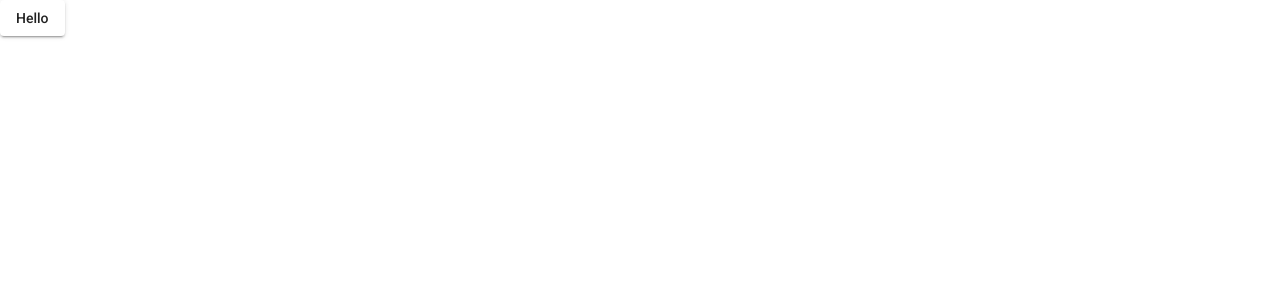
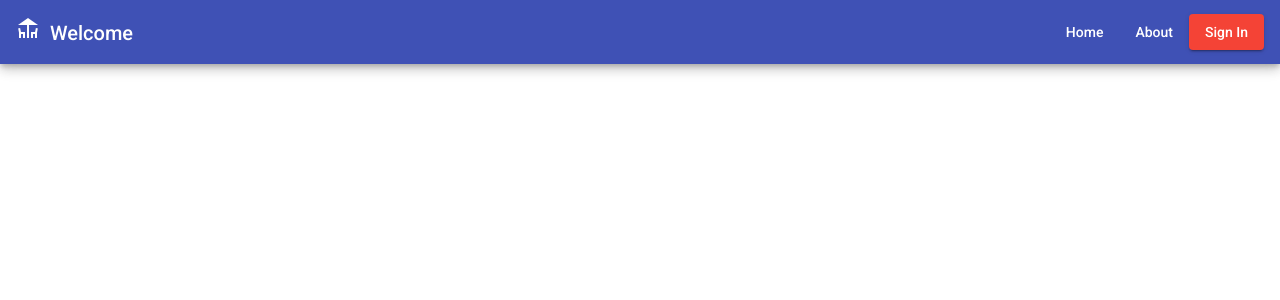
Before and after one commit to deleteLater/my-first-full-stack-web-app, an Angular app in the folder frontend/: page / in a window 1280 px wide. Shown: the top 300 px of the page. Built offline with nearby package versions, Linux system fonts and the light colour scheme.

Commit message:
add shell & nav component

```diff
--- a/frontend/src/app/app-routing.module.ts
+++ b/frontend/src/app/app-routing.module.ts
@@ -1,11 +1,14 @@
-import { NgModule } from '@angular/core';
-import { Routes, RouterModule } from '@angular/router';
+import {NgModule} from '@angular/core';
+import {Routes, RouterModule} from '@angular/router';
+import {ShellComponent} from './components/shell.component';
 
-
-const routes: Routes = [];
+const routes: Routes = [
+  {path: '', component: ShellComponent, children: []}
+];
 
 @NgModule({
   imports: [RouterModule.forRoot(routes)],
   exports: [RouterModule]
 })
-export class AppRoutingModule { }
+export class AppRoutingModule {
+}
--- a/frontend/src/app/app.component.html
+++ b/frontend/src/app/app.component.html
@@ -1 +1 @@
-<button mat-raised-button>Hello</button>
+<router-outlet></router-outlet>
--- /dev/null
+++ b/frontend/src/app/components/nav/nav.component.ts
@@ -0,0 +1,25 @@
+import { Component, OnInit } from '@angular/core';
+
+@Component({
+  selector: 'app-nav',
+  template: `
+    <mat-toolbar color="primary" class="mat-elevation-z6">
+    <span><mat-icon>deck</mat-icon>Welcome</span>
+
+    <div class="spacer"></div>
+
+    <a mat-button routerLink="/home">Home</a>
+    <a mat-button routerLink="/about">About</a>
+    <a mat-raised-button color="warn" routerLink="/sign-in">Sign In</a>
+  </mat-toolbar>
+  `,
+  styles: ['.spacer {flex: 1 1 auto; } mat-icon {margin-right: 10px}']
+})
+export class NavComponent implements OnInit {
+
+  constructor() { }
+
+  ngOnInit(): void {
+  }
+
+}
--- /dev/null
+++ b/frontend/src/app/components/shell.component.ts
@@ -0,0 +1,18 @@
+import { Component, OnInit } from '@angular/core';
+
+@Component({
+  selector: 'app-shell',
+  template: `
+    <app-nav></app-nav>
+    <router-outlet></router-outlet>
+  `,
+  styles: []
+})
+export class ShellComponent implements OnInit {
+
+  constructor() { }
+
+  ngOnInit(): void {
+  }
+
+}
--- a/frontend/src/app/modules/app-material.module.ts
+++ b/frontend/src/app/modules/app-material.module.ts
@@ -6,7 +6,7 @@ import {MatIconModule} from '@angular/material/icon';
 const materials = [
   MatToolbarModule,
   MatButtonModule,
-  MatIconModule
+  MatIconModule,
 ];
 
 @NgModule({
```
Also changed, not shown: frontend/src/app/app.module.ts (+12 -7 lines), 1 other file (tests, documents, lock files or other folders).
